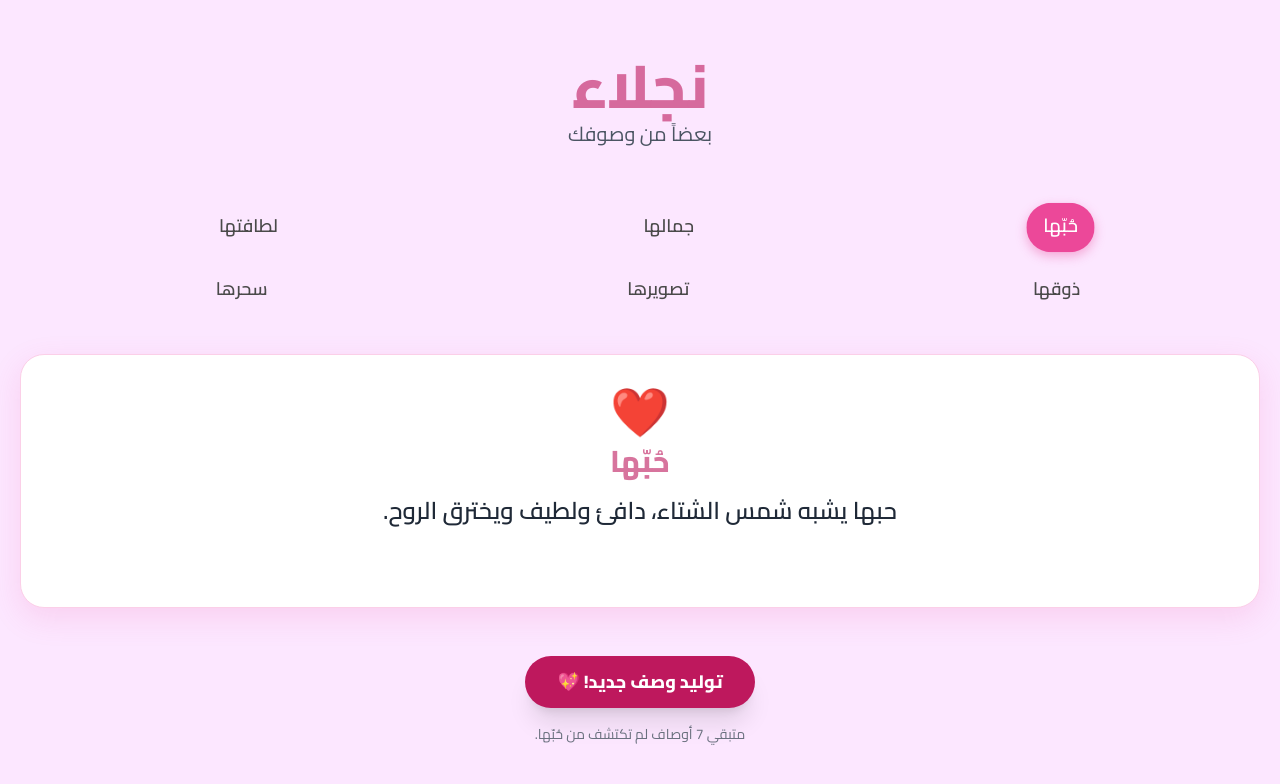
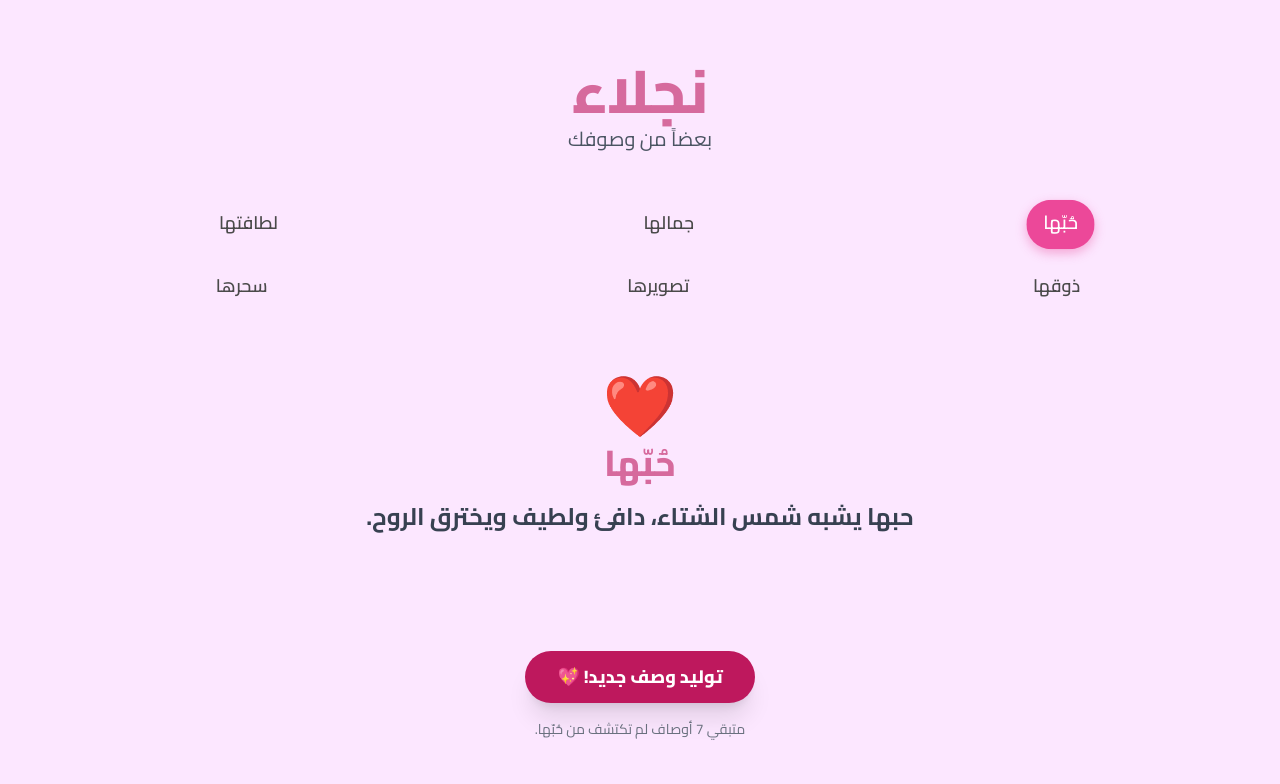
Before and after one commit to muttteb13/my-nj, a plain HTML site: page index.htm in a window 1280 px wide. Drawn offline with nearby package versions, Linux system fonts and the light colour scheme.

Commit message:
Update index.htm

```diff
--- a/index.htm
+++ b/index.htm
@@ -2,20 +2,16 @@
 <html lang="ar" dir="rtl">
 <head>
     <meta charset="UTF-8">
-    <!-- ** التعديل لمنع التكبير والتصغير ** -->
     <meta name="viewport" content="width=device-width, initial-scale=1.0, maximum-scale=1.0, user-scalable=no">
     <title>نجلاء</title>
-    <!-- تحميل Tailwind CSS -->
     <script src="https://cdn.tailwindcss.com"></script>
-    <!-- تغيير الخط إلى Cairo (خط النسخ العصري) -->
-    <link href="https://fonts.googleapis.com/css2?family=Cairo:wght@400;600;800&display=swap" rel="stylesheet">
+    <link href="https://fonts.googleapis.com/css2?family=Cairo:wght@400;600;700;800&display=swap" rel="stylesheet">
     <style>
         /* أنماط عامة للواجهة العربية - خلفية موحدة وتركيز */
         body {
-            font-family: 'Cairo', sans-serif; /* خط القاهرة */
+            font-family: 'Cairo', sans-serif;
             background-color: #fce7ff; /* لون موحد فاتح جداً (وردي/بنفسجي) */
             color: #4a4a4a;
-            /* تثبيت العرض والارتفاع على الشاشة بالكامل ومنع التمرير */
             height: 100vh;
             width: 100vw;
             overflow: hidden;
@@ -26,7 +22,7 @@
             margin: 0;
         }
 
-        /* حاوية التطبيق الرئيسية وشاشة الترحيب يجب أن تملأ الشاشة وتتوسط المحتوى */
+        /* حاوية التطبيق الرئيسية وشاشة الترحيب */
         #app-container, #splash-screen {
             position: absolute;
             top: 0;
@@ -36,14 +32,14 @@
             display: flex;
             justify-content: center;
             align-items: center;
-            transition: opacity 1s ease-out, visibility 1s ease-out; /* انتقال سلس */
+            transition: opacity 1s ease-out, visibility 1s ease-out;
         }
 
         .container {
             max-width: 650px;
-            width: 90%; /* عرض مرن للمحتوى داخل الشاشة */
-            max-height: 95vh; /* تحديد أقصى ارتفاع للمحتوى */
-            overflow-y: auto; /* السماح بالتمرير داخل الكونتينر فقط إذا لزم الأمر */
+            width: 90%;
+            max-height: 95vh;
+            overflow-y: auto;
             padding: 20px;
         }
 
@@ -54,56 +50,72 @@
             background-color: transparent;
             padding-top: 0.5rem;
             padding-bottom: 0.5rem;
-            border-radius: 9999px; /* جعل الأزرار دائرية بشكل كامل */
+            border-radius: 9999px;
         }
         .tab-button.active {
-            border-bottom-color: transparent; /* إزالة الخط السفلي */
-            background-color: #ec4899; /* خلفية وردية عند النشاط */
-            color: white; /* نص أبيض */
+            border-bottom-color: transparent;
+            background-color: #ec4899;
+            color: white;
             box-shadow: 0 4px 10px rgba(236, 72, 153, 0.4);
             border-radius: 9999px;
-            transform: scale(1.05); /* تأثير بسيط للتأكيد */
+            transform: scale(1.05);
         }
         .tab-button:hover:not(.active) {
-            background-color: #fbcfe8; /* خلفية وردية خفيفة عند التحويم */
+            background-color: #fbcfe8;
         }
 
-        /* أنماط البطاقة الوصفية (Card) - خلفية بيضاء نقية وظل جميل */
+        /* إزالة البطاقة البيضاء (كما في الإصدار السابق) */
         .description-content {
-            background-color: white;
-            border-radius: 1.5rem;
-            /* ظل أكثر وضوحاً لتمييز البطاقة */
-            box-shadow: 0 10px 30px rgba(236, 72, 153, 0.15);
-            border: 1px solid #fbcfe8; /* حدود وردية خفيفة */
-            transition: box-shadow 0.3s ease-in-out;
-            min-height: 200px; /* لضمان ثبات الارتفاع */
+            min-height: 200px;
             display: flex;
             flex-direction: column;
             justify-content: center;
+            padding-top: 1rem;
+            padding-bottom: 1rem;
         }
 
-        /* تثبيت الشفافية للزر وإزالة تأثير التحويم */
         #updateButton {
             opacity: 1;
             transition: all 0.3s ease;
         }
-        /* لضمان أن النص يظهر بشكل سلس */
+
+        /* --- التعديل: تطبيق طلباتك على النص --- */
         #active-description-text {
              min-height: 5rem;
-             /* مدة الانتقال في CSS هي 0.5 ثانية (500ms) */
              transition: opacity 0.5s ease-in-out, transform 0.5s ease-in-out;
+
+             /* --- التعديلات الجديدة بناءً على طلبك --- */
+
+             /* 1. اللون: رمادي داكن جداً (شبه أسود) */
+             color: #374151; /* text-gray-700 */
+
+             /* 2. الحجم: تصغيره قليلاً (lg) */
+             font-size: 1.25rem; /* 20px */
+             line-height: 2rem;
+             font-weight: 700; /* خط عريض (كان 800) */
+
+             /* 3. الحواف: إزالة الحواف (text-shadow) */
+             text-shadow: none; /* التأكد من إلغاء أي ظل */
         }
 
-        /* تنسيق الأزرار على الجوالات الصغيرة: يتم تحويل الصف إلى شبكة عمودين لضمان سهولة النقر */
+        /* تعديل حجم الخط على الشاشات الأكبر */
+        @media (min-width: 640px) {
+            #active-description-text {
+                /* 2. الحجم: (xl) */
+                font-size: 1.5rem; /* 24px */
+                line-height: 2.25rem;
+            }
+        }
+
+
         @media (max-width: 640px) {
             .tab-row {
-                 /* تحويل الصف إلى شبكة عمودين على الجوال */
                 display: grid;
                 grid-template-columns: repeat(2, 1fr);
-                gap: 8px; /* فجوة صغيرة بين الأزرار */
+                gap: 8px;
             }
             .tab-button {
-                width: 100%; /* ملء المساحة في عمود الشبكة */
+                width: 100%;
             }
         }
         /* أنماط شاشة الترحيب */
@@ -133,7 +145,7 @@
 
     <!-- 2. حاوية التطبيق الرئيسي (مخفية في البداية) -->
     <div id="app-container" class="hidden">
-        <div id="app" class="container space-y-8">
+        <div id="app" class="container space-y-6">
 
             <header class="text-center pb-4">
                 <h1 class="text-6xl font-black text-pink-700 opacity-60 mb-1">نجلاء</h1>
@@ -145,25 +157,23 @@
                 <!-- سيتم إنشاء الصفين هنا بواسطة JS -->
             </div>
 
-            <!-- منطقة عرض الوصف (البطاقة المركزية) -->
+            <!-- منطقة عرض الوصف (بدون بطاقة) -->
             <div id="descriptionCard" class="description-content p-6 sm:p-8">
 
                 <div id="active-description-header" class="text-center mb-4">
-                    <span id="active-icon" class="text-5xl block mb-2 text-pink-500"></span>
-                    <h2 id="active-name" class="text-3xl font-extrabold text-pink-700 opacity-60"></h2>
+                    <span id="active-icon" class="text-6xl block mb-2 text-pink-500"></span>
+                    <h2 id="active-name" class="text-4xl font-extrabold text-pink-700 opacity-60"></h2>
                 </div>
 
-                <p id="active-description-text" class="text-center text-xl sm:text-2xl font-semibold text-gray-800 leading-relaxed opacity-100">
+                <p id="active-description-text" class="text-center leading-relaxed opacity-100">
                     <!-- الوصف النشط سيظهر هنا -->
-                </p>
+                </T>
             </div>
 
             <footer class="text-center pt-4">
-                <!-- الزر بتأثير الضغط والتكبير البسيط -->
                 <button id="updateButton" onclick="updateDescriptions()" class="py-3 px-8 bg-pink-700 text-white text-lg font-extrabold rounded-full shadow-xl transform hover:scale-105 active:scale-95">
                     توليد وصف جديد! 💖
                 </button>
-                <!-- رسالة التذييل سيتم تحديثها ديناميكياً (هادئة ومبسطة) -->
                 <p id="footer-message" class="text-sm text-gray-500 mt-4 h-5 transition duration-300">...</p>
             </footer>
         </div>
@@ -171,18 +181,18 @@
 
     <script>
         // --- بيانات الأوصاف ---
+        // (الكود هنا مطابق تماماً للكود السابق ولم يتغير)
         const descriptionsData = [
             { name: "حُبّها", icon: "❤️", id: "love", options: ["الحب كله يكمن في قلبها، هي مصدره ووجهته.", "حبها كالمحيط، عميق وغزير ولا يمكن قياسه بالأرقام.", "هي جنة القلب وراحة الروح، والحياة بها أجمل.", "حبها قصة أسطورية لا تنتهي.", "دفء قلبها يغني عن كل دفء، هي الأمان والاطمئنان.", "حبها يشبه شمس الشتاء، دافئ ولطيف ويخترق الروح.", "وجودها بحد ذاته هو أجمل قصة حب.", "الحب عندها ليس مجرد كلمة، بل أفعال وتفاصيل يومية."], usedIndices: [] },
             { name: "جمالها", icon: "✨", id: "beauty", options: ["جمال يُضيء كالقمر في ليلة تمامه، لا بل أجمل!", "فاتنة كلوحة رُسمت بفرشاة فنان يعشق الإتقان.", "عيونها سِرُ القصائد، وابتسامتها فصل الربيع الأبدي.", "ببساطة: الجمال قد استعار منها ليتجمّل.", "طلتها تأسر الألباب كأنها خُلقَت من نور.", "جمالها الخارجي انعكاس لجمال روحها النقي.", "هي المعيار الذي تُقاس به كل أشكال الفتنة.", "عيناها نجمتان تضيئان ليلاً، ووجهها قمر لا يغيب."], usedIndices: [] },
             { name: "لطافتها", icon: "🌸", id: "kindness", options: ["لطافة كقطرات الندى على الورد، تروي الروح ولا تطلب شكراً.", "قلبها غيمة بيضاء، تمطر خيراً على كل من حولها.", "هي تعريف البهجة، وابتسامتها كفيلة بمحو تعب يوم كامل.", "الرقة تسكنها، والكلمة الطيبة هي لغتها الأم.", "روحها خفيفة كالفراشة، تلامس القلب بسلام.", "أفعالها كلها حنان، وكلماتها بلسم شافٍ.", "هي مثال للصفاء والبراءة التي نتمناها في الحياة.", "لا تجد في قاموسها إلا اللين والمحبة."], usedIndices: [] },
             { name: "ذوقها", icon: "👗", id: "style", options: ["ذوق رفيع يرسم الأناقة في كل تفصيلة، كأنها متحف متنقل.", "تختار الأفضل دائماً، وتجعل من العادي لوحة فنية.", "بصماتها في كل شيء حولها تدل على فن ووعي لا يُجارى.", "فن المظهر عندها لا يحتاج لدراسة، بل هو فطرة.", "ذوقها في الاختيار لا يُعلى عليه، يمزج بين البساطة والرقي.", "كل ما تلمسه يتحول إلى قطعة فنية متميزة.", "هي مدرسة في الأناقة والجمال غير المتكلف.", "حسها الجمالي فريد، يجعلها تتألق دون عناء."], usedIndices: [] },
             { name: "تصويرها", icon: "📸", id: "photography", options: ["عدستها تحكي قصصاً، وتلتقط الروح لا الصورة فقط.", "صورة من عدستها تساوي ألف كلمة، بل ربما كتاباً كاملاً.", "تُحوّل اللحظات العابرة إلى ذكريات خالدة بلمسة سحرية.", "فنانة تلتقط الجمال المخفي الذي لا يراه الآخرون.", "صورها كقصائد، وكل لقطة فيها معنى عميق.", "لديها عين ترى العالم بطريقة أجمل وأكثر شاعرية.", "مهارة استثنائية في تجميد اللحظة بأسلوب مبهر.", "تصويرها ليس مجرد لقطة، بل شعور يتم التقاطه."], usedIndices: [] },
-            { name: "سحرها", icon: "🔮", id: "charm", options: ["جاذبية مطلقة، أينما حلت تنشر السحر وتسرق الأنظار بهدوء.", "حضورها كالنسمة العليلة، يترك أثراً طيباً لا يُنسى.", "لديها كاريزما طاغية تجعل الجميع يتمنى الاستماع إليها.", "شخصية ساحرة تخطف الألباب دون عناء.", "السحر في عينيها وصوتها وكلماتها.", "تأثيرها لا يقاوم، تترك بصمة لا تُمحى في الذاكرة.", "لديها القدرة على تحويل الأجواء بمجرد ابتسامة.", "تملك مفاتيح القلوب، وتدخلها دون استئذان."], usedIndices: [] }
+            { name: "سحرها", icon: "🔮", id: "charm", options: ["جاذبية مطلقة، أينما حلت تنشر السحر وتسرق الأنظار بهدوء.", "حضورها كالنسمة العليلة، يترك أثراً طيباً لا يُنسى.", "لديها كاريZما طاغية تجعل الجميع يتمنى الاستماع إليها.", "شخصية ساحرة تخطف الألباب دون عناء.", "السحر في عينيها وصوتها وكلماتها.", "تأثيرها لا يقاوم، تترك بصمة لا تُمحى في الذاكرة.", "لديها القدرة على تحويل الأجواء بمجرد ابتسامة.", "تملك مفاتيح القلوب، وتدخلها دون استئذان."], usedIndices: [] }
         ];
 
-        // الرسالة النهائية الجديدة متعددة الأسطر باستخدام <br>
         const FINAL_EXHAUSTION_MESSAGE = "نجلاء عسى كل البنات المزايين <br> حدر التراب اللي تحت رجل نجلاء";
-        const FINAL_HEADER_TITLE = "الحمدلله عليك♥️"; // عنوان الرسالة النهائية
+        const FINAL_HEADER_TITLE = "الحمدلله عليك♥️";
 
         let activeMetricId = descriptionsData[0].id;
         const descriptionTextElement = document.getElementById('active-description-text');
@@ -191,7 +201,6 @@
         const splashScreen = document.getElementById('splash-screen');
         const appContainer = document.getElementById('app-container');
 
-        // ** تم تعديل هنا: 550 ميلي ثانية (أطول من مدة الانتقال 500ms) لضمان اختفاء النص القديم تماماً قبل ظهور الجديد **
         const SAFE_TIMEOUT = 550;
 
         function getRandomDescription(data) {
@@ -211,38 +220,29 @@
             return data.options[selectedOptionIndex];
         }
 
-        // دالة لعرض رسالة التذييل
         function renderFooterMessage(activeData) {
             const remaining = activeData.options.length - activeData.usedIndices.length;
             if (remaining > 0) {
-                // الرسالة المعروضة فقط عند وجود أوصاف متبقية
                 footerMessageElement.textContent = `متبقي ${remaining} أوصاف لم تكتشف من ${activeData.name}.`;
             } else {
-                 // إلغاء رسالة انتهاء الصفة الواحدة - إبقاء الحقل فارغاً
                  footerMessageElement.textContent = `انتهت أوصاف ${activeData.name}.`;
             }
         }
 
         function renderFinalExhaustion() {
-            // تحديث الأيقونة لتكون فارغة
             document.getElementById('active-icon').textContent = "";
 
-            // تطبيق اللون الوردي لعنوان النهاية (مع opacity-60 المطبق في HTML)
             document.getElementById('active-name').textContent = FINAL_HEADER_TITLE;
 
-            // عرض رسالة النهاية المطلقة
             descriptionTextElement.innerHTML = FINAL_EXHAUSTION_MESSAGE;
 
-            // تعطيل الزر نهائياً
             updateButton.disabled = true;
             updateButton.classList.remove('bg-pink-700', 'hover:scale-105', 'active:scale-95');
             updateButton.classList.add('bg-gray-400', 'cursor-not-allowed');
             updateButton.textContent = "انتهت الأوصاف! ✨";
 
-            // إلغاء رسالة التذييل
             footerMessageElement.textContent = "كل الأوصاف اكتملت.";
 
-            // تعطيل أزرار التبويب
              document.querySelectorAll('.tab-button').forEach(btn => {
                 btn.disabled = true;
                 btn.classList.remove('active', 'hover:bg-pink-100');
@@ -255,7 +255,6 @@
             const activeData = descriptionsData.find(d => d.id === activeMetricId);
             if (!activeData) return;
 
-            // تحديث الأيقونة والاسم
             document.getElementById('active-icon').textContent = activeData.icon;
             document.getElementById('active-name').textContent = activeData.name;
 
@@ -263,26 +262,18 @@
 
             if (description !== null) {
                 descriptionTextElement.textContent = description;
-                // تحديث رسالة التذييل
                 renderFooterMessage(activeData);
             } else {
-                 // إذا نفدت الأوصاف لهذه الصفة
                  descriptionTextElement.textContent = `لقد استنفذت جميع الأوصاف لـ ${activeData.name}. اضغط على الزر لتوليد وصف جديد أو التبديل إلى صفة أخرى.`;
                  renderFooterMessage(activeData);
             }
         }
 
-        // الوظيفة الأساسية لتنفيذ الانتقال السلس
         function performTransition(contentUpdateFunction) {
-            // 1. إخفاء النص الحالي
             descriptionTextElement.style.opacity = '0';
 
-            // 2. الانتظار لانتهاء الانتقال بشكل مؤكد
             setTimeout(() => {
-                // 3. تحديث المحتوى
                 contentUpdateFunction();
-
-                // 4. إظهار النص الجديد بسلاسة
                 descriptionTextElement.style.opacity = '1';
             }, SAFE_TIMEOUT);
         }
@@ -290,7 +281,6 @@
         function setActiveMetric(newId) {
             activeMetricId = newId;
 
-            // تحديث الأزرار
             const buttons = document.querySelectorAll('.tab-button');
             buttons.forEach(btn => {
                 btn.classList.remove('active');
@@ -299,7 +289,6 @@
                 }
             });
 
-            // بدء عملية الانتقال، مع تحديث محدد للصفة الجديدة
             performTransition(renderContent);
         }
 
@@ -307,19 +296,15 @@
             const tabsContainer = document.getElementById('tabs-container');
             tabsContainer.innerHTML = '';
 
-            // الصف الأول (3 صفات)
             const row1 = document.createElement('div');
-            // استخدام Flexbox لضمان 3 أزرار بجانب بعضها وتوزيعها بالتساوي على الشاشات الكبيرة
             row1.className = 'tab-row flex justify-around items-center space-x-2 sm:space-x-4';
 
-            // الصف الثاني (3 صفات)
             const row2 = document.createElement('div');
             row2.className = 'tab-row flex justify-around items-center space-x-2 sm:space-x-4';
 
             descriptionsData.forEach((data, index) => {
                 const button = document.createElement('button');
                 button.id = `tab-${data.id}`;
-                // إضافة flex-grow للزر في الشاشات الكبيرة فقط
                 button.className = `tab-button flex-1 md:flex-none text-base sm:text-lg font-semibold py-2 px-3 sm:px-4 rounded-full transition duration-300 whitespace-nowrap`;
                 button.textContent = data.name;
                 button.onclick = () => setActiveMetric(data.id);
@@ -329,9 +314,9 @@
                 }
 
                 if (index < 3) {
-                    row1.appendChild(button); // الصف الأول
+                    row1.appendChild(button);
                 } else {
-                    row2.appendChild(button); // الصف الثاني
+                    row2.appendChild(button);
                 }
             });
 
@@ -339,23 +324,19 @@
             tabsContainer.appendChild(row2);
         }
 
-        // دالة توليد الأوصاف الجديدة والتبديل التلقائي
         function updateDescriptions() {
             const activeDataIndex = descriptionsData.findIndex(d => d.id === activeMetricId);
             let activeData = descriptionsData[activeDataIndex];
 
-            // 1. إذا كان الوصف الحالي مستنفذًا، حاول التبديل تلقائياً
             if (activeData.options.length === activeData.usedIndices.length) {
 
                 let nextIndex = (activeDataIndex + 1) % descriptionsData.length;
                 let originalIndex = activeDataIndex;
                 let foundNext = false;
 
-                // البحث عن الصفة التالية غير المستنفذة
                 while (nextIndex !== originalIndex) {
                     const nextData = descriptionsData[nextIndex];
                     if (nextData.options.length > nextData.usedIndices.length) {
-                        // تم العثور على صفة جديدة! التبديل إليها تلقائياً.
                         setActiveMetric(nextData.id);
                         foundNext = true;
                         return;
@@ -364,29 +345,24 @@
                 }
 
                 if (!foundNext) {
-                    // 2. كل الصفات مستنفذة: عرض رسالة النهاية المطلقة
                     performTransition(renderFinalExhaustion);
                     return;
                 }
             }
 
-            // 3. إذا كان لا يزال هناك أوصاف متاحة، توليد وصف جديد للصفة الحالية.
             performTransition(renderContent);
         }
 
-        // --- وظيفة بدء تشغيل التطبيق (بعد شاشة الترحيب) ---
         function startApp() {
             renderTabs();
             performTransition(renderContent);
 
-            // إخفاء شاشة الترحيب وإظهار التطبيق
             splashScreen.classList.add('hidden');
             appContainer.classList.remove('hidden');
             appContainer.classList.add('visible');
         }
 
         document.addEventListener('DOMContentLoaded', () => {
-            // مدة شاشة الترحيب: 1500 ميلي ثانية (1.5 ثانية)
             setTimeout(startApp, 1500);
         });
 
```
